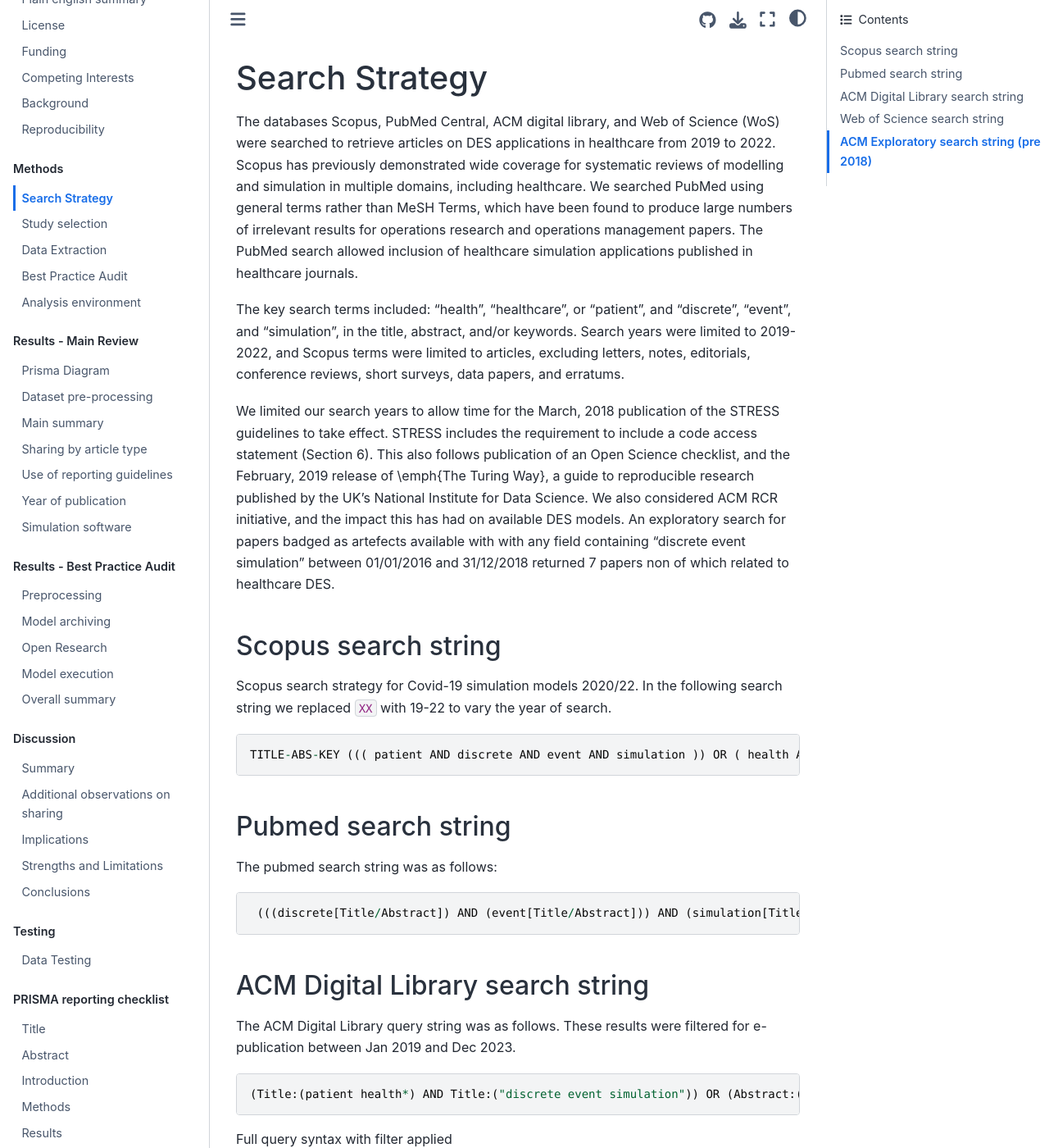
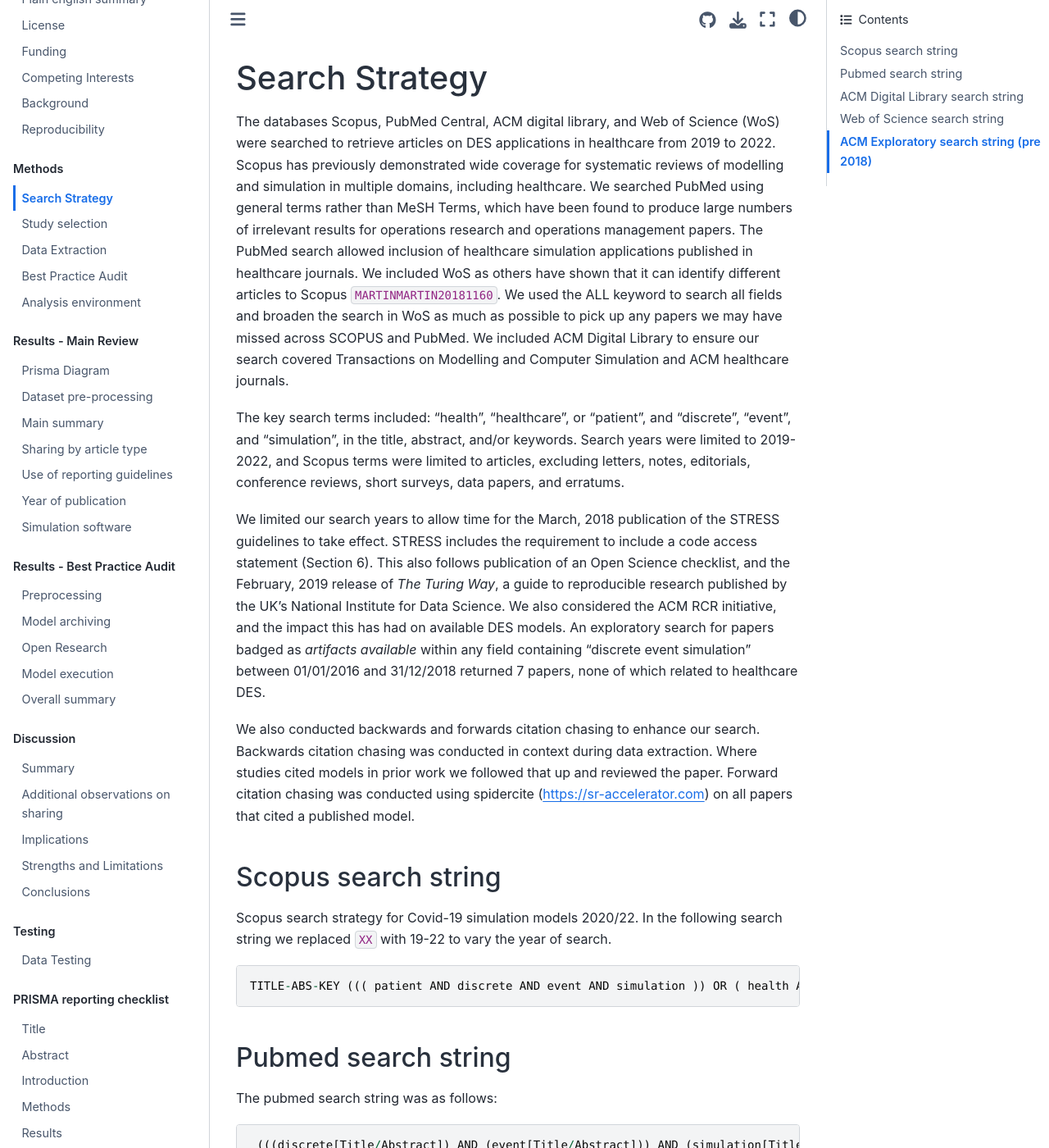
Before and after one commit to TomMonks/des_sharing_lit_review, a Jupyter Book: the page built from content/02_methods/01_search_strategy.md, in a window 1280 px wide and 1400 px high. Shown: the whole window at 82% size. Built offline with Jupyter Book 1.0.4 settings and Sphinx 7.4.7 and the Sphinx Book theme 1.1.4, drawn with Linux system fonts in a browser that asks for light colours; cross-references to code outside the pages are shown as plain code.

Commit message:
METHODS: cleaned up search strategy

```diff
--- a/content/02_methods/01_search_strategy.md
+++ b/content/02_methods/01_search_strategy.md
@@ -1,10 +1,12 @@
 # Search Strategy
 
-The databases Scopus, PubMed Central, ACM digital library, and Web of Science (WoS) were searched to retrieve articles on DES applications in healthcare from 2019 to 2022. Scopus has previously demonstrated wide coverage for systematic reviews of modelling and simulation in multiple domains, including healthcare. We searched PubMed using general terms rather than MeSH Terms, which have been found to produce large numbers of irrelevant results for operations research and operations management papers. The PubMed search allowed inclusion of healthcare simulation applications published in healthcare journals.
+The databases Scopus, PubMed Central, ACM digital library, and Web of Science (WoS) were searched to retrieve articles on DES applications in healthcare from 2019 to 2022. Scopus has previously demonstrated wide coverage for systematic reviews of modelling and simulation in multiple domains, including healthcare. We searched PubMed using general terms rather than MeSH Terms, which have been found to produce large numbers of irrelevant results for operations research and operations management papers. The PubMed search allowed inclusion of healthcare simulation applications published in healthcare journals. We included WoS as others have shown that it can identify different articles to Scopus {cite}`MARTINMARTIN20181160`. We used the ALL keyword to search all fields and broaden the search in WoS as much as possible to pick up any papers we may have missed across SCOPUS and PubMed.  We included ACM Digital Library to ensure our search covered Transactions on Modelling and Computer Simulation and ACM healthcare journals.
 
 The key search terms included: “health”, “healthcare”, or "patient", and “discrete”, “event”, and “simulation”, in the title, abstract, and/or keywords. Search years were limited to 2019-2022, and Scopus terms were limited to articles, excluding letters, notes, editorials, conference reviews, short surveys, data papers, and erratums.
 
-We limited our search years to allow time for the March, 2018 publication of the STRESS guidelines to take effect. STRESS includes the requirement to include a code access statement (Section 6).  This also follows publication of an Open Science checklist, and the February, 2019 release of \emph{The Turing Way}, a guide to reproducible research published by the UK's National Institute for Data Science.  We also considered ACM RCR initiative, and the impact this has had on available DES models. An exploratory search for papers badged as artefects available with with any field containing "discrete event simulation" between 01/01/2016 and 31/12/2018 returned 7 papers non of which related to healthcare DES.
+We limited our search years to allow time for the March, 2018 publication of the STRESS guidelines to take effect. STRESS includes the requirement to include a code access statement (Section 6).  This also follows publication of an Open Science checklist, and the February, 2019 release of *The Turing Way*, a guide to reproducible research published by the UK's National Institute for Data Science.  We also considered the ACM RCR initiative, and the impact this has had on available DES models. An exploratory search for papers badged as *artifacts available* within any field containing "discrete event simulation" between 01/01/2016 and 31/12/2018 returned 7 papers, none of which related to healthcare DES.
+
+We also conducted backwards and forwards citation chasing to enhance our search. Backwards citation chasing was conducted in context during data extraction. Where studies cited models in prior work we followed that up and reviewed the paper.  Forward citation chasing was conducted using spidercite (https://sr-accelerator.com) on all papers that cited a published model.
 
 ## Scopus search string
 
```
